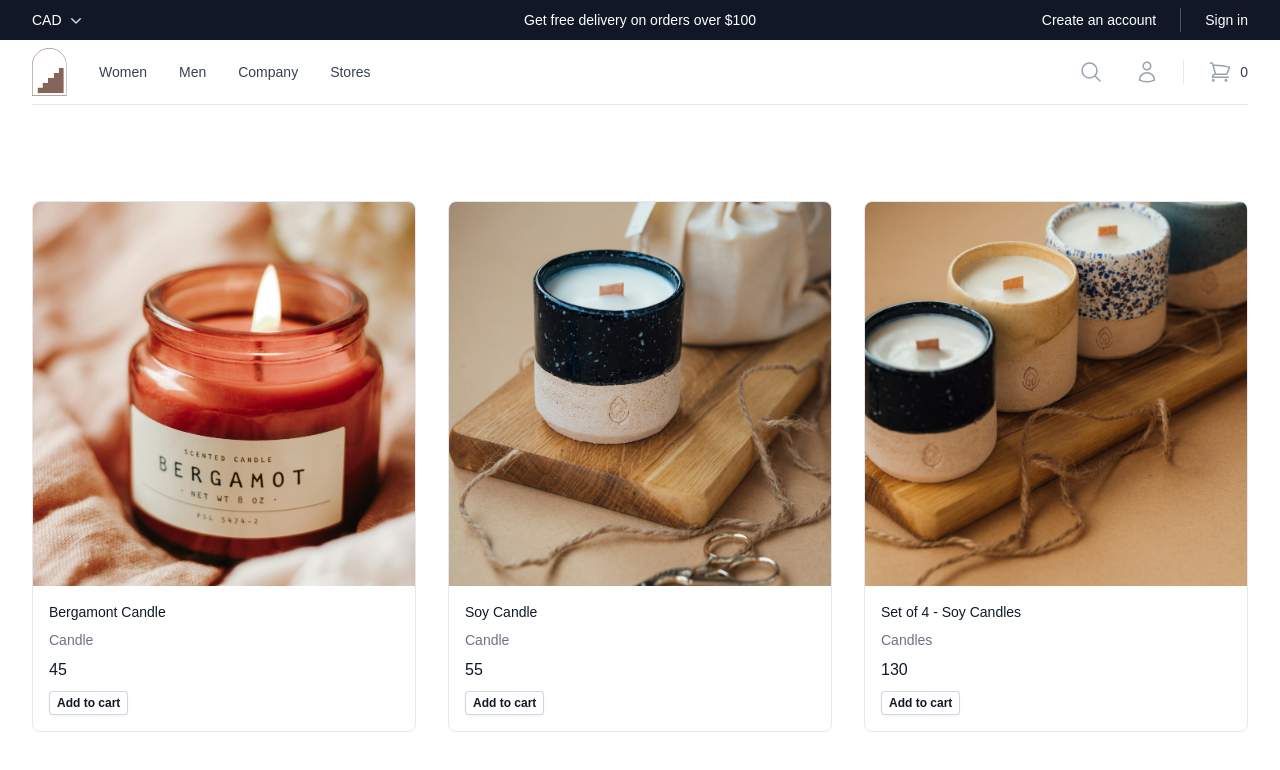
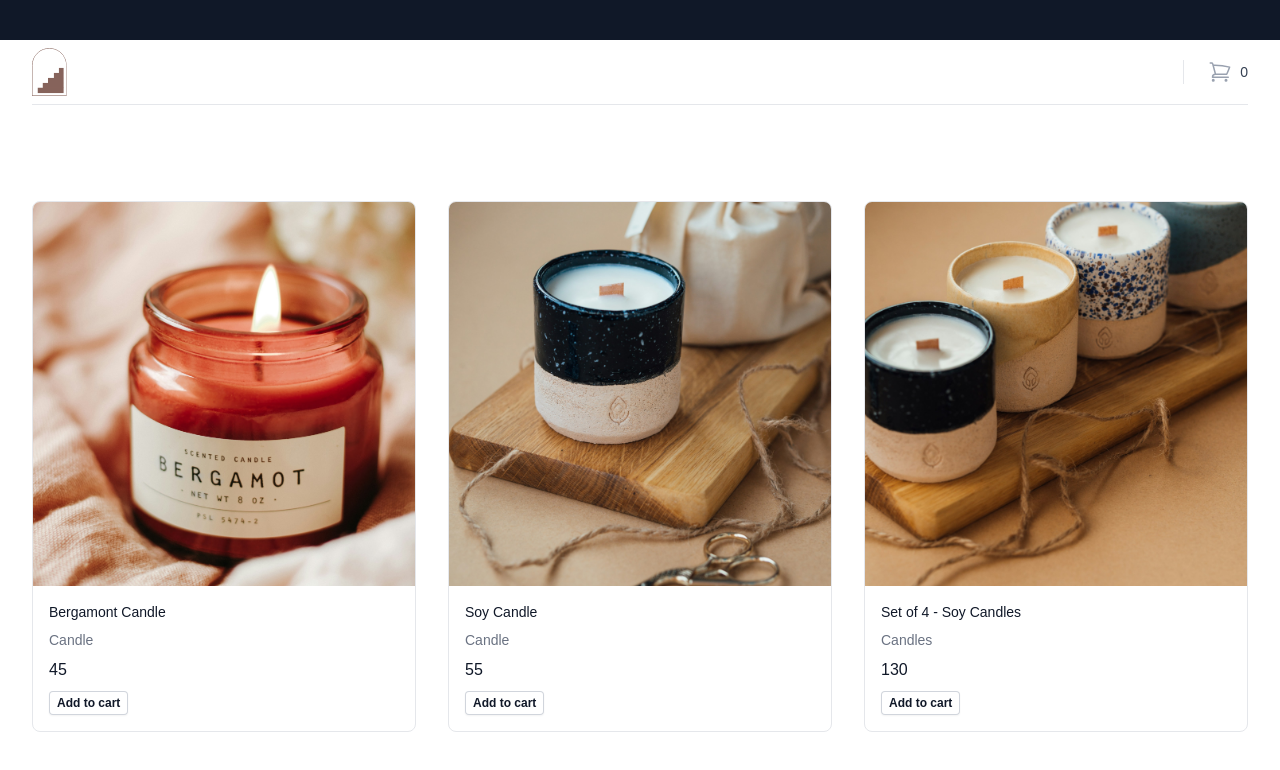
Before and after one commit to Mjoel54/ecommerce-website, a Next.js app: page / in a window 1280 px wide. Shown: the top 770 px of the page. Built offline with nearby package versions, Linux system fonts and the light colour scheme.

Commit message:
removed unused template code

```diff
--- a/src/components/Navbar.tsx
+++ b/src/components/Navbar.tsx
@@ -302,7 +302,7 @@ export default function Navbar() {
           <div className="bg-gray-900">
             <div className="mx-auto flex h-10 max-w-7xl items-center justify-between px-4 sm:px-6 lg:px-8">
               {/* Currency selector */}
-              <div className="hidden lg:block lg:flex-1">
+              {/* <div className="hidden lg:block lg:flex-1">
                 <form>
                   <div className="-ml-2 inline-grid grid-cols-1">
                     <select
@@ -321,13 +321,13 @@ export default function Navbar() {
                     />
                   </div>
                 </form>
-              </div>
+              </div> */}
 
-              <p className="flex-1 text-center text-sm font-medium text-white lg:flex-none">
+              {/* <p className="flex-1 text-center text-sm font-medium text-white lg:flex-none">
                 Get free delivery on orders over $100
-              </p>
+              </p> */}
 
-              <div className="hidden lg:flex lg:flex-1 lg:items-center lg:justify-end lg:space-x-6">
+              {/* <div className="hidden lg:flex lg:flex-1 lg:items-center lg:justify-end lg:space-x-6">
                 <a
                   href="#"
                   className="text-sm font-medium text-white hover:text-gray-100"
@@ -341,7 +341,7 @@ export default function Navbar() {
                 >
                   Sign in
                 </a>
-              </div>
+              </div> */}
             </div>
           </div>
 
@@ -364,10 +364,10 @@ export default function Navbar() {
                     </a>
                   </div>
 
-                  <div className="hidden h-full lg:flex">
-                    {/* Mega menus */}
-                    <PopoverGroup className="ml-8">
-                      <div className="flex h-full justify-center space-x-8">
+                  {/* <div className="hidden h-full lg:flex"> */}
+                  {/* Mega menus */}
+                  {/* <PopoverGroup className="ml-8"> */}
+                  {/* <div className="flex h-full justify-center space-x-8">
                         {navigation.categories.map((category, categoryIdx) => (
                           <Popover key={category.name} className="flex">
                             <div className="relative flex">
@@ -379,9 +379,9 @@ export default function Navbar() {
                             <PopoverPanel
                               transition
                               className="absolute inset-x-0 top-full text-gray-500 transition data-closed:opacity-0 data-enter:duration-200 data-enter:ease-out data-leave:duration-150 data-leave:ease-in sm:text-sm"
-                            >
-                              {/* Presentational element used to render the bottom shadow, if we put the shadow on the actual panel it pokes out the top, so we use this shorter element to hide the top of the shadow */}
-                              <div
+                            > */}
+                  {/* Presentational element used to render the bottom shadow, if we put the shadow on the actual panel it pokes out the top, so we use this shorter element to hide the top of the shadow */}
+                  {/* <div
                                 aria-hidden="true"
                                 className="absolute inset-0 top-1/2 bg-white shadow-sm"
                               />
@@ -507,9 +507,9 @@ export default function Navbar() {
                               </div>
                             </PopoverPanel>
                           </Popover>
-                        ))}
+                        ))} */}
 
-                        {navigation.pages.map((page) => (
+                  {/* {navigation.pages.map((page) => (
                           <a
                             key={page.name}
                             href={page.href}
@@ -519,11 +519,11 @@ export default function Navbar() {
                           </a>
                         ))}
                       </div>
-                    </PopoverGroup>
-                  </div>
+                    </PopoverGroup> */}
+                  {/* </div> */}
 
                   {/* Mobile menu and search (lg-) */}
-                  <div className="flex flex-1 items-center lg:hidden">
+                  {/* <div className="flex flex-1 items-center lg:hidden">
                     <button
                       type="button"
                       onClick={() => setOpen(true)}
@@ -531,10 +531,10 @@ export default function Navbar() {
                     >
                       <span className="sr-only">Open menu</span>
                       <Bars3Icon aria-hidden="true" className="size-6" />
-                    </button>
+                    </button> */}
 
-                    {/* Search */}
-                    <a
+                  {/* Search */}
+                  {/* <a
                       href="#"
                       className="ml-2 p-2 text-gray-400 hover:text-gray-500"
                     >
@@ -544,11 +544,11 @@ export default function Navbar() {
                         className="size-6"
                       />
                     </a>
-                  </div>
+                  </div> */}
 
                   {/* Logo (lg-) */}
-                  <a href="#" className="lg:hidden">
-                    <span className="sr-only">Your Company</span>
+                  <a href="/" className="lg:hidden">
+                    <span className="sr-only">Cinnamon Lane</span>
                     <Image
                       src="/cinnamonLaneLogo.svg"
                       alt="Company logo"
@@ -560,7 +560,7 @@ export default function Navbar() {
 
                   <div className="flex flex-1 items-center justify-end">
                     <div className="flex items-center lg:ml-8">
-                      <div className="flex space-x-8">
+                      {/* <div className="flex space-x-8">
                         <div className="hidden lg:flex">
                           <a
                             href="#"
@@ -583,7 +583,7 @@ export default function Navbar() {
                             <UserIcon aria-hidden="true" className="size-6" />
                           </a>
                         </div>
-                      </div>
+                      </div> */}
 
                       <span
                         aria-hidden="true"
```
